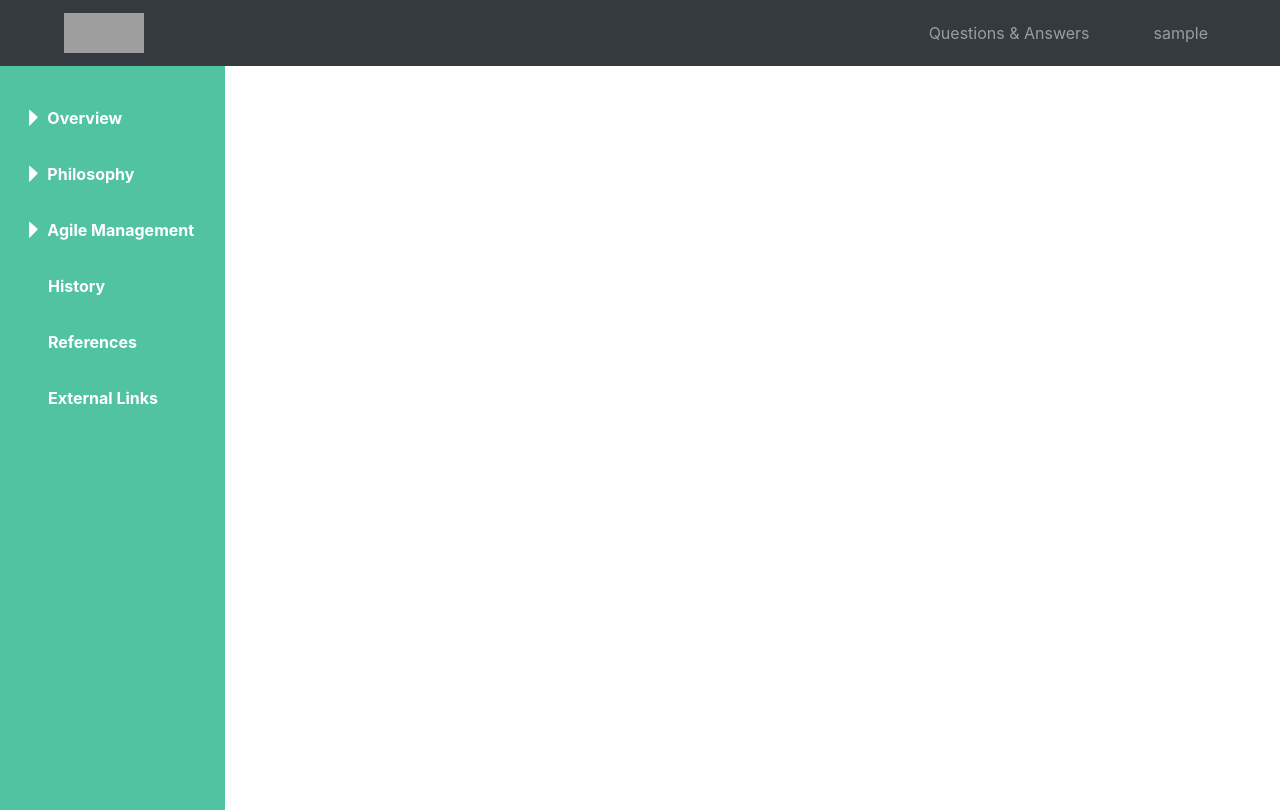
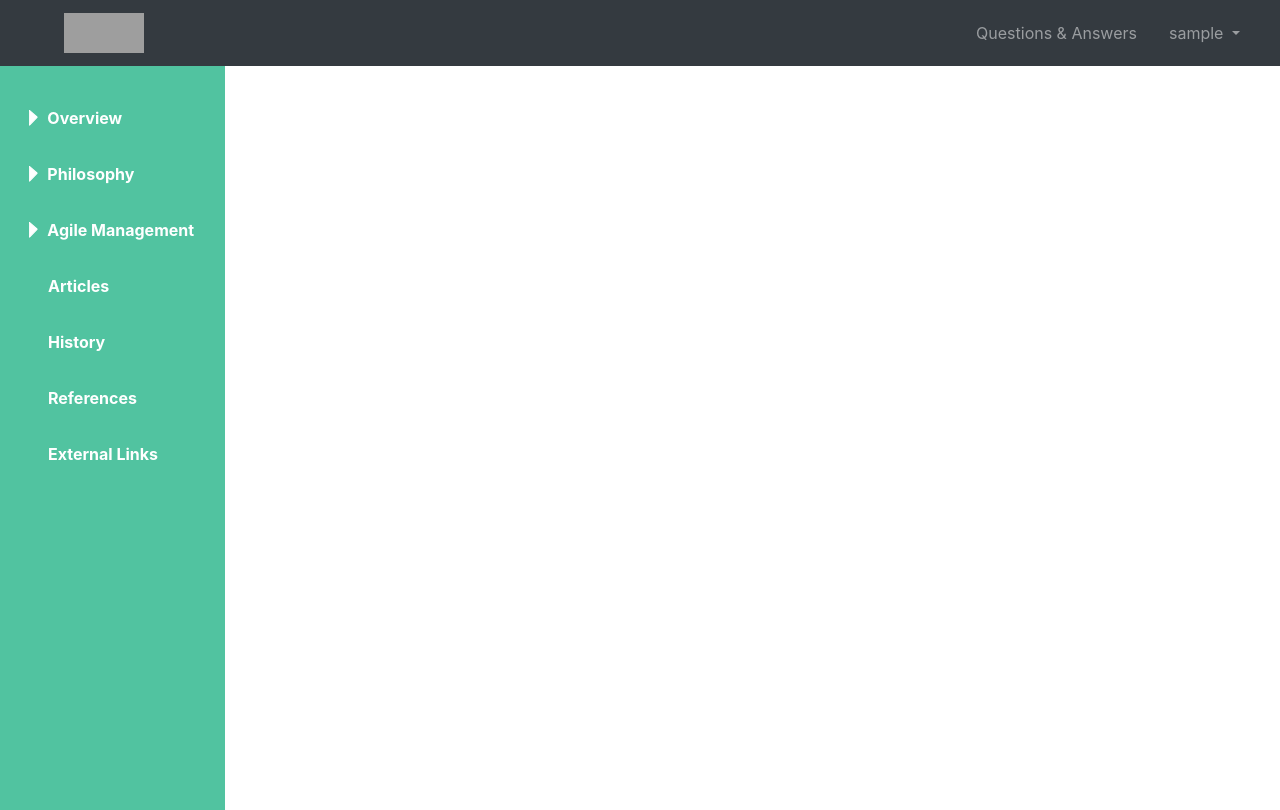
Before and after one commit to dheide951/agile-wiki, a Django app: page / in a window 1280 px wide. Run offline with Django 3.2, Linux system fonts and the light colour scheme; the visitor is signed in with stand-in values (Sample User, id 1); some libraries are stand-ins or nearby versions; grey boxes are pictures that could not be loaded.

Commit message:
added dropdown for logout

```diff
--- a/agile_wiki/settings.py
+++ b/agile_wiki/settings.py
@@ -123,3 +123,4 @@ STATICFILES_DIRS = [
 ]
 
 LOGIN_REDIRECT_URL = '/'
+LOGOUT_REDIRECT_URL = '/'
--- a/wiki/templates/wiki/navbar.html
+++ b/wiki/templates/wiki/navbar.html
@@ -10,19 +10,25 @@
 
     <div class="collapse navbar-collapse" id="navbarSupportedContent">
         <ul class="navbar-nav ml-auto">
-            <li class="nav-item mr-5">
+            <li class="mr-3 nav-item">
                 <a class="nav-link" href="#">Questions & Answers</a>
             </li>
             {% if not user.is_authenticated %}
-                <li class="nav-item mr-5">
+                <li class="mr-3 nav-item">
                     <a class="nav-link" href="{% url 'register' %}">Register</a>
                 </li>
-                <li class="nav-item mr-5">
+                <li class="mr-3 nav-item">
                     <a class="nav-link" href="{% url 'login' %}" tabindex="-1">Sign In</a>
                 </li>
             {% else %}
-                <li class="nav-item mr-5">
-                    <a class="nav-link" href="#">{{ user.username }}</a>
+                <li class="nav-item dropdown">
+                    <a class="mr-3 nav-link dropdown-toggle" href="#" id="navbarDropdown" role="button"
+                       data-toggle="dropdown" aria-haspopup="true" aria-expanded="false">
+                        {{ user.username }}
+                    </a>
+                    <div class="dropdown-menu dropdown-menu-right" aria-labelledby="navbarDropdown">
+                        <a class="dropdown-item" href="{% url 'logout' %}">Logout</a>
+                    </div>
                 </li>
             {% endif %}
         </ul>
--- a/wiki/templates/wiki/sidebar.html
+++ b/wiki/templates/wiki/sidebar.html
@@ -64,6 +64,10 @@
         </div>
         <li class="nav-item ml-2">
             <a class="nav-link link" href="#">
+                <span class="item">Articles</span></a>
+        </li>
+        <li class="nav-item ml-2">
+            <a class="nav-link link" href="#">
                 <span class="item">History</span></a>
         </li>
         <li class="nav-item ml-2">
```
